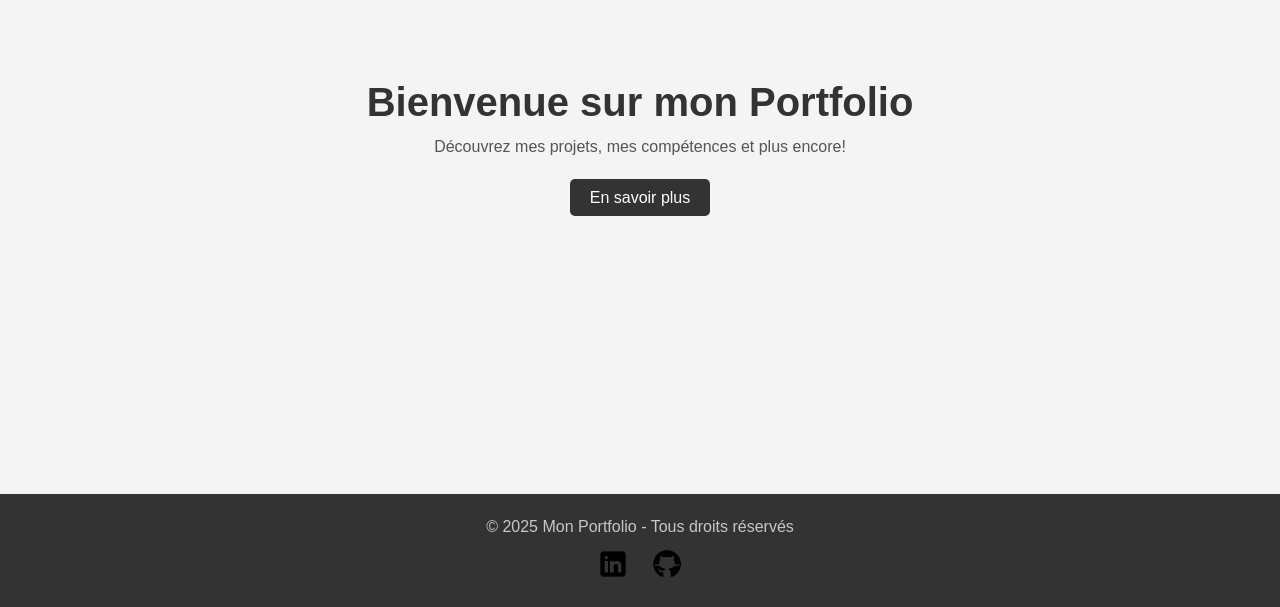
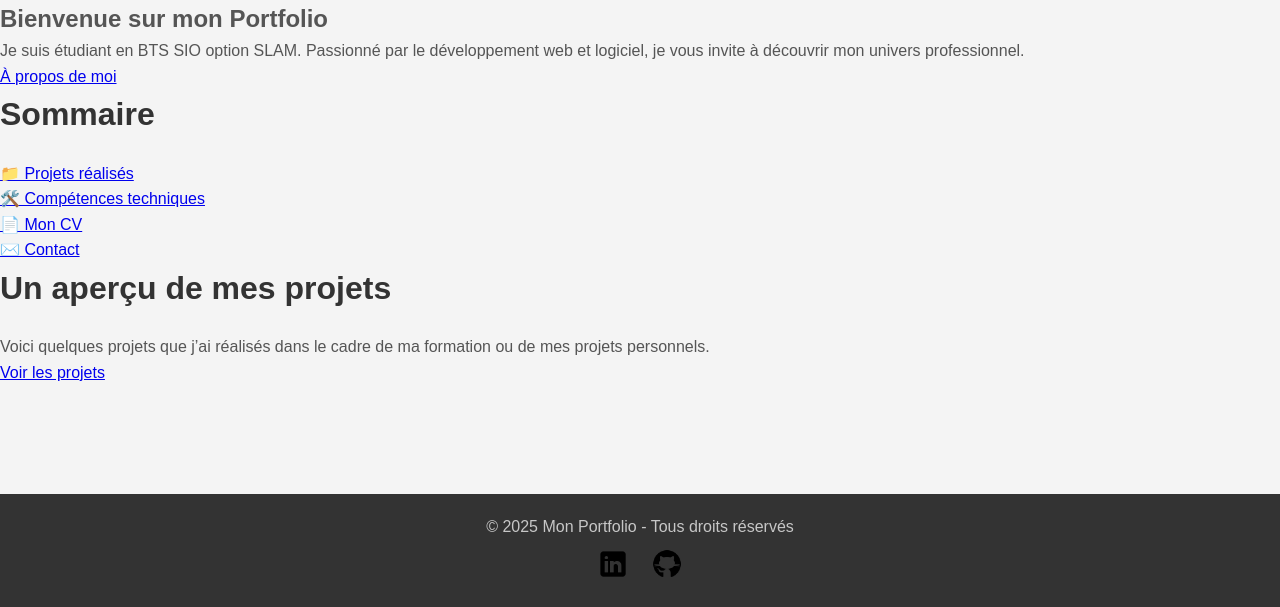
Before and after one commit to BobZouille57/PortFolio, a PHP site: page / in a window 1280 px wide. Shown: the part 193-800 px from the top of the page. Run offline with PHP 8.4, Linux system fonts and the light colour scheme.

Commit message:
index.php

```diff
--- a/assets/css/index.css
+++ b/assets/css/index.css
@@ -1,32 +1,79 @@
 body {
-    background-color: #f4f4f4;
+    background-color: #f0f2f5;
+    font-family: 'Segoe UI', Tahoma, Geneva, Verdana, sans-serif;
+    margin: 0;
+    padding: 0;
 }
 
 .home-container {
+    max-width: 1000px;
+    margin: 60px auto;
+    padding: 20px;
     text-align: center;
-    margin-top: 50px;
-    padding: 20px;
+    background-color: white;
+    border-radius: 12px;
+    box-shadow: 0 0 10px rgba(0, 0, 0, 0.1);
 }
 
-.home-container h1 {
-    font-size: 2.5rem;
-    color: #333;
-    animation: fadeIn 2s ease-in-out;
+.intro h1 {
+    font-size: 3rem;
+    color: #222;
+    margin-bottom: 10px;
 }
 
-.home-container .btn {
-    background-color: #333;
+.subtitle {
+    font-size: 1.2rem;
+    color: #666;
+    margin-bottom: 20px;
+}
+
+.btn, .btn-secondary {
+    display: inline-block;
+    margin-top: 15px;
+    padding: 12px 25px;
+    background-color: #007bff;
     color: white;
-    padding: 10px 20px;
     text-decoration: none;
     border-radius: 5px;
+    transition: background-color 0.3s ease;
 }
 
-@keyframes fadeIn {
-    from {
-        opacity: 0;
-    }
-    to {
-        opacity: 1;
-    }
+.btn-secondary {
+    background-color: #28a745;
 }
+
+.btn:hover, .btn-secondary:hover {
+    background-color: #0056b3;
+}
+
+.summary {
+    margin-top: 40px;
+    text-align: left;
+}
+
+.summary h2 {
+    color: #333;
+}
+
+.summary ul {
+    list-style: none;
+    padding: 0;
+}
+
+.summary li {
+    margin: 10px 0;
+    font-size: 1.1rem;
+}
+
+.summary a {
+    text-decoration: none;
+    color: #007bff;
+}
+
+.summary a:hover {
+    text-decoration: underline;
+}
+
+.highlight {
+    margin-top: 40px;
+}
--- a/index.php
+++ b/index.php
@@ -1,12 +1,28 @@
 <?php include('includes/header.php'); ?>
 <?php include('includes/navbar.php'); ?>
-<div class="home-container">
-    <h1>Bienvenue sur mon Portfolio</h1>
-    <p>Découvrez mes projets, mes compétences et plus encore!</p>
-    <br>
-    <a href="about.php" class="btn">En savoir plus</a>
-</div>
+
+<main class="home-container">
+    <section class="intro">
+        <h1>Bienvenue sur mon Portfolio</h1>
+        <p class="subtitle">Je suis étudiant en BTS SIO option SLAM. Passionné par le développement web et logiciel, je vous invite à découvrir mon univers professionnel.</p>
+        <a href="about.php" class="btn">À propos de moi</a>
+    </section>
+
+    <section class="summary">
+        <h2>Sommaire</h2>
+        <ul>
+            <li><a href="projects.php">📁 Projets réalisés</a></li>
+            <li><a href="skills.php">🛠️ Compétences techniques</a></li>
+            <li><a href="cv.php">📄 Mon CV</a></li>
+            <li><a href="contact.php">✉️ Contact</a></li>
+        </ul>
+    </section>
+
+    <section class="highlight">
+        <h2>Un aperçu de mes projets</h2>
+        <p>Voici quelques projets que j’ai réalisés dans le cadre de ma formation ou de mes projets personnels.</p>
+        <a href="projects.php" class="btn-secondary">Voir les projets</a>
+    </section>
+</main>
+
 <?php include('includes/footer.php'); ?>
-
-<link rel="stylesheet" href="assets/css/index.css">
-<script src="js/index.js"></script>
--- a/js/index.js
+++ b/js/index.js
@@ -1,3 +1,11 @@
-$(document).ready(function() {
-    $('.home-container h1').fadeIn(2000);
+$(document).ready(function () {
+    $('.intro h1').hide().fadeIn(1500);
+    $('.btn').hover(
+        function () {
+            $(this).css('transform', 'scale(1.05)');
+        },
+        function () {
+            $(this).css('transform', 'scale(1)');
+        }
+    );
 });
```
